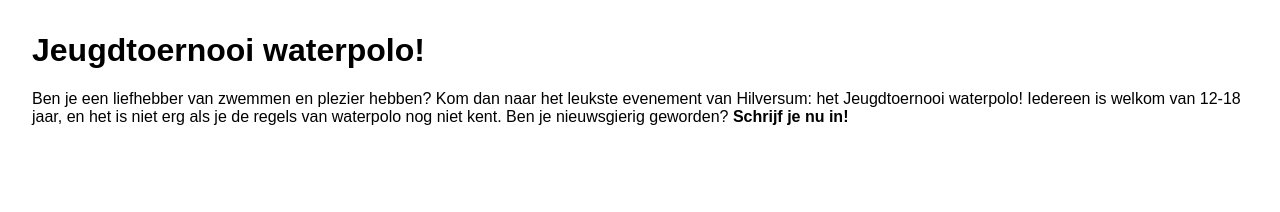
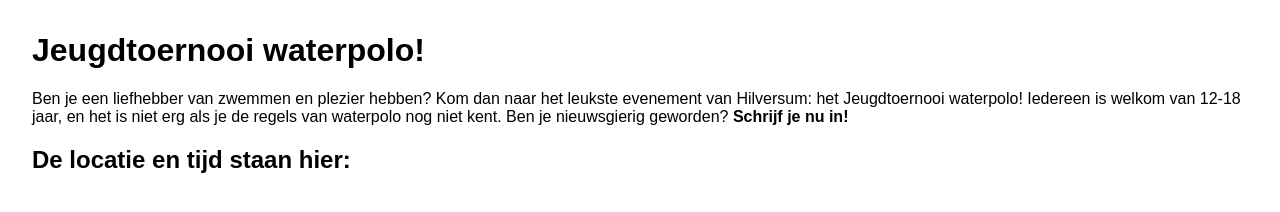
Before and after one commit to 199517-INF/weektaak-2, a plain HTML site: page index.html in a window 1280 px wide. Drawn offline with Linux system fonts and the light colour scheme.

Commit message:
WebLab Run 24-11-2026 10:27:02 (UTC+01:00)

```diff
--- a/index.html
+++ b/index.html
@@ -10,5 +10,6 @@
   <h1>Jeugdtoernooi waterpolo!</h1>
   <p> Ben je een liefhebber van zwemmen en plezier hebben? Kom dan naar het leukste evenement van Hilversum: het Jeugdtoernooi waterpolo! Iedereen is welkom van 12-18 jaar, en het is niet erg als je de regels van waterpolo nog niet kent. Ben je nieuwsgierig geworden? <b> Schrijf je nu in!</b> </p>
   <script src="script.js"></script>
+  <h2>De locatie en tijd staan hier: </h2>
 </body>
 </html>
```
Also changed, not shown: 1 other file.
